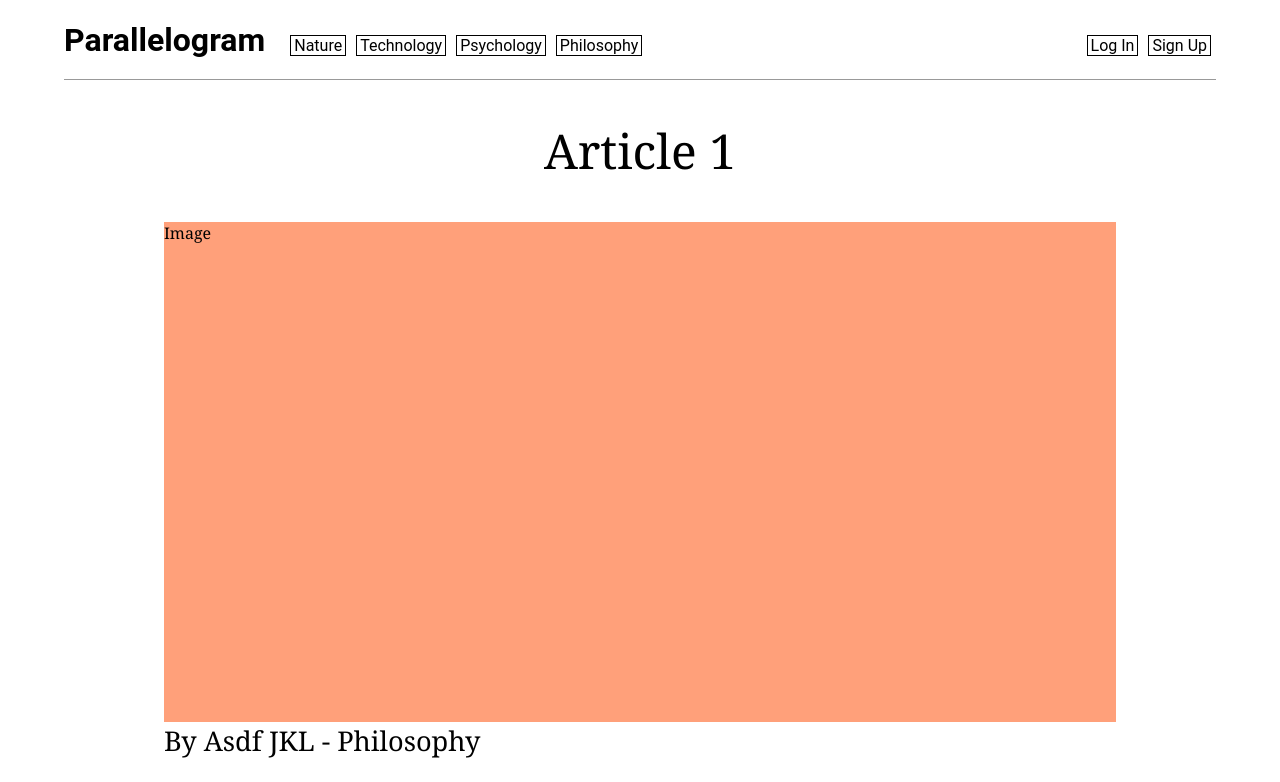
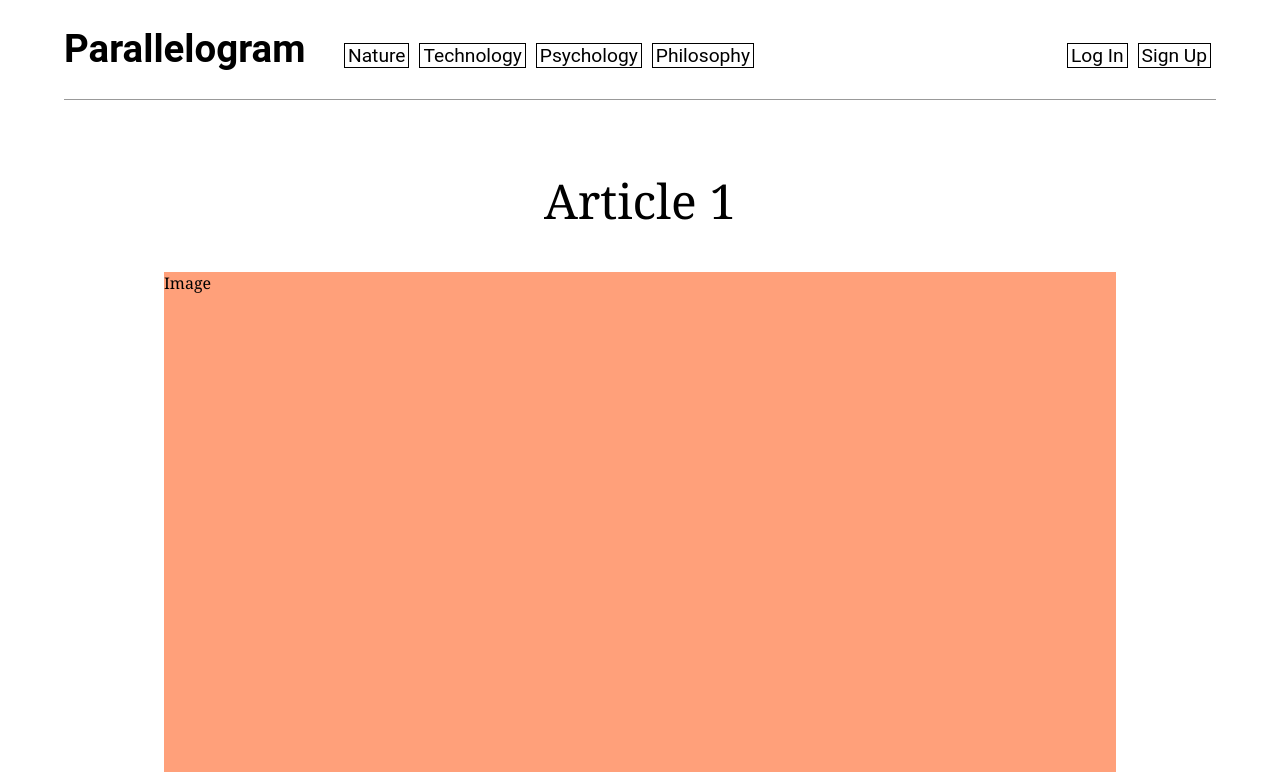
Before and after one commit to bbbtttiii/parallelogram-frontend, a React (Create React App) app in the folder frontend/: page /article in a window 1280 px wide. Shown: the top 782 px of the page. Built offline with nearby package versions, Linux system fonts and the light colour scheme; no server answers.

Commit message:
fix font size and spacing

```diff
--- a/frontend/src/index.css
+++ b/frontend/src/index.css
@@ -12,7 +12,7 @@ html, body {
 }
 
 .Nav {
-  height: 80px;
+  height: 100px;
   width: 90%;
   max-width: 1200px;
   margin: 0 auto;
@@ -33,7 +33,7 @@ input[type=reset] {
   color: black;
   padding: 0 3px 0;
   margin: 0 5px 0;
-  font-size: 1em;
+  font-size: 1.2em;
 }
 
 .left-nav a:hover, .right-nav a:hover,
@@ -53,7 +53,8 @@ input[type=reset] {
 }
 
 .title a{
-  font-size: 1em;
+  width: 275px;
+  font-size: 1.2em;
   display: inline-block;
   padding-right: 20px;
   text-decoration: none;
@@ -61,7 +62,8 @@ input[type=reset] {
 }
 
 .title a:hover {
-  text-decoration: underline;
+  font-style: italic;
+  /* text-shadow: 0 0 .1px black; */
 }
 
 .left-nav {
@@ -80,6 +82,7 @@ input[type=reset] {
   width: 90%;
   max-width: 1200px;
   margin: 0 auto;
+  padding-top: 30px;
 }
 
 .Grid {
@@ -88,15 +91,16 @@ input[type=reset] {
   grid-gap: 2rem;
 }
 
-/* .Grid > div { */
-  /* border: 1px solid black; */
-  /* padding: 1.5rem; */
-/* } */
+/* .Grid > div {
+  margin: 0 auto;
+  display: flex;
+  flex-direction: column;
+  align-items: baseline;
+ } */
 
 .footer {
   border-top: 1px solid #999;
   height: 120px;
-  /* background-color: lightblue; */
   margin-top: 2rem;
   display: flex;
   align-items: center;
@@ -114,7 +118,7 @@ input[type=reset] {
 
 .Main form input[type=submit] {
   margin-top: 0.5em;
-  font-size: 1em;
+  font-size: 1.2em;
   text-align: center;
 }
 
@@ -139,14 +143,12 @@ input[type=reset] {
 }
 
 .card-title a {
-  /* font-size: 1em; */
   text-decoration: none;
   color: black;
 }
 
 .card-title a:hover {
-  /* font-size: 1em; */
-  text-decoration: underline;
+  font-style: italic;
 }
 
 .card-photo {
@@ -156,13 +158,13 @@ input[type=reset] {
 .card-photo img {
   width: 100%;
   height: 250px;
-  /* background-color: lightsalmon; */
   object-fit: cover;
 }
 
 .card-details, .article-details {
-  display:inline;
-  font-size: 1em;
+  display:flex;
+  justify-content: space-between;
+  font-size: 1.2em;
 }
 
 .card-details a, .article details a:hover {
@@ -180,7 +182,7 @@ input[type=reset] {
 
 .card-summary {
   margin-top: 0.5em;
-  line-height: 1em;
+  line-height: 1.2em;
   font-family: Cambria, Cochin, Georgia, Times, 'Times New Roman', serif;
 }
 
```
